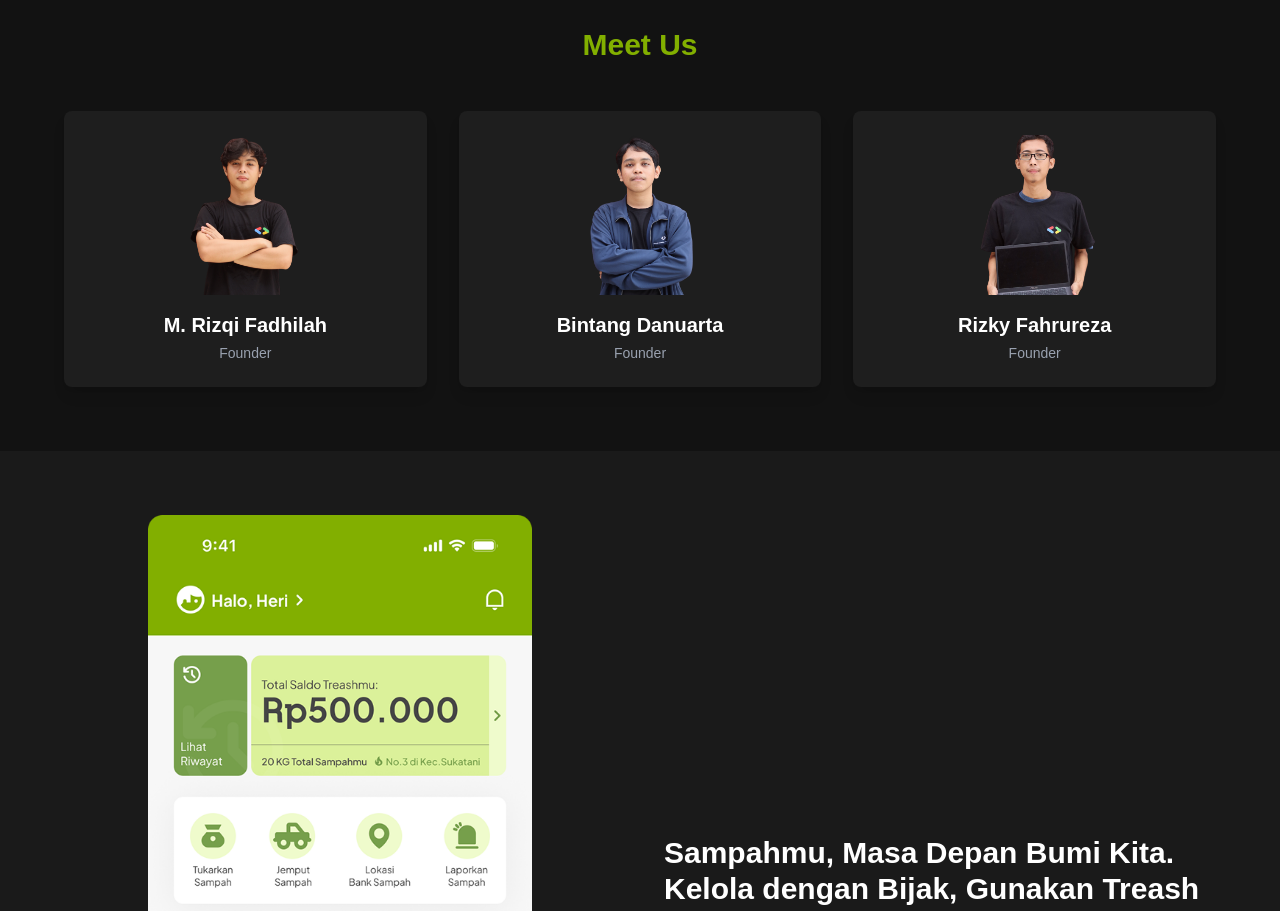
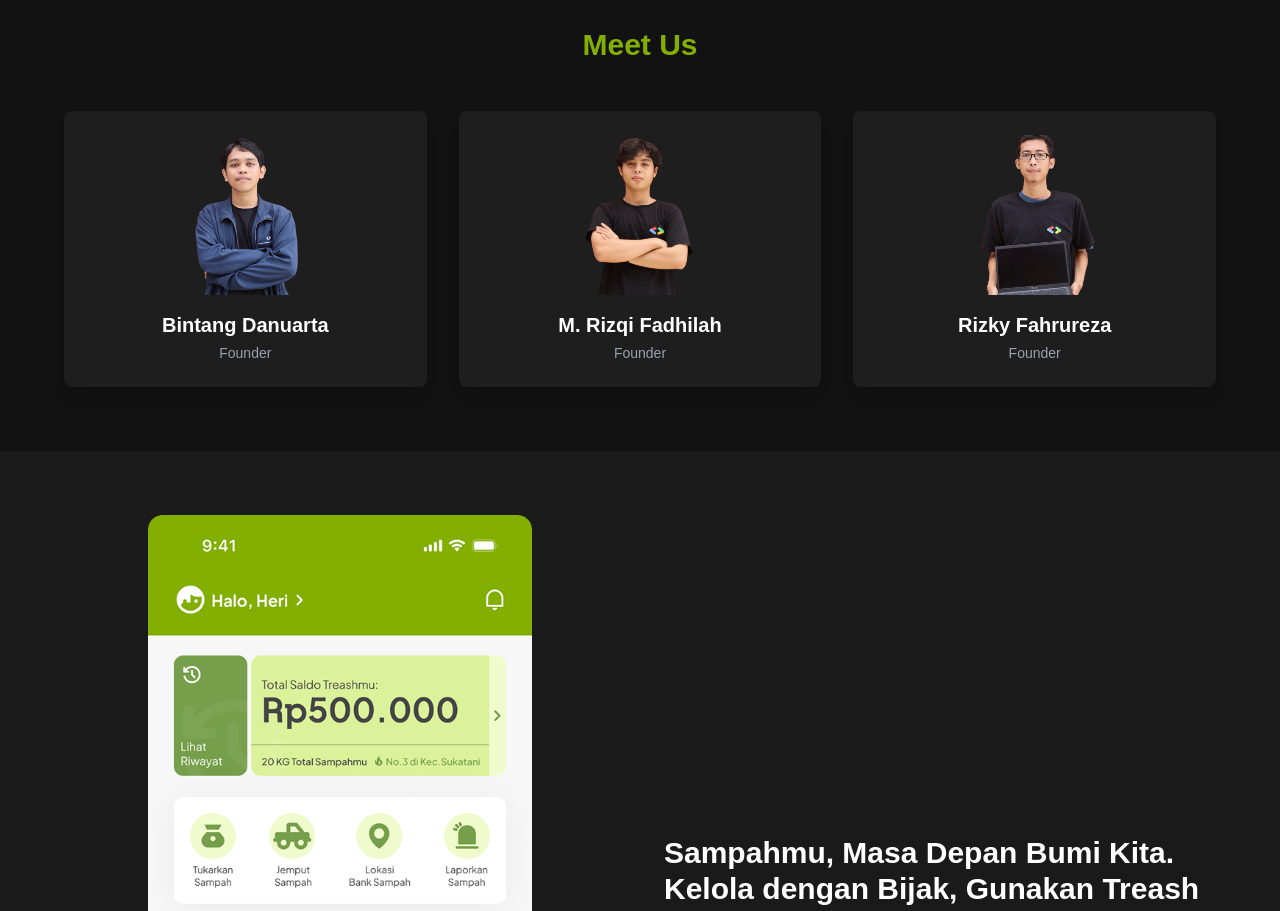
Before and after one commit to BintangDanuarta/culture-vibes-wear, a Next.js app: page / in a window 1280 px wide. Shown: the part 3780-4691 px from the top of the page. Built offline with nearby package versions, Linux system fonts and the light colour scheme.

Commit message:
modified:   app/page.js

```diff
--- a/app/page.js
+++ b/app/page.js
@@ -39,8 +39,8 @@
 
   // Data untuk anggota tim / boards (sesuai desain gambar image_2f55d6.png)
   const teamMembers = [
+    { name: 'Bintang Danuarta', role: 'Founder', image: '/images/board/bintang.png' },
     { name: 'M. Rizqi Fadhilah', role: 'Founder', image: '/images/board/qilah.png' },
-    { name: 'Bintang Danuarta', role: 'Founder', image: '/images/board/bintang.png' },
     { name: 'Rizky Fahrureza', role: 'Founder', image: '/images/board/reza.png' },
     // Tambahkan anggota lain jika ada
   ];
```
